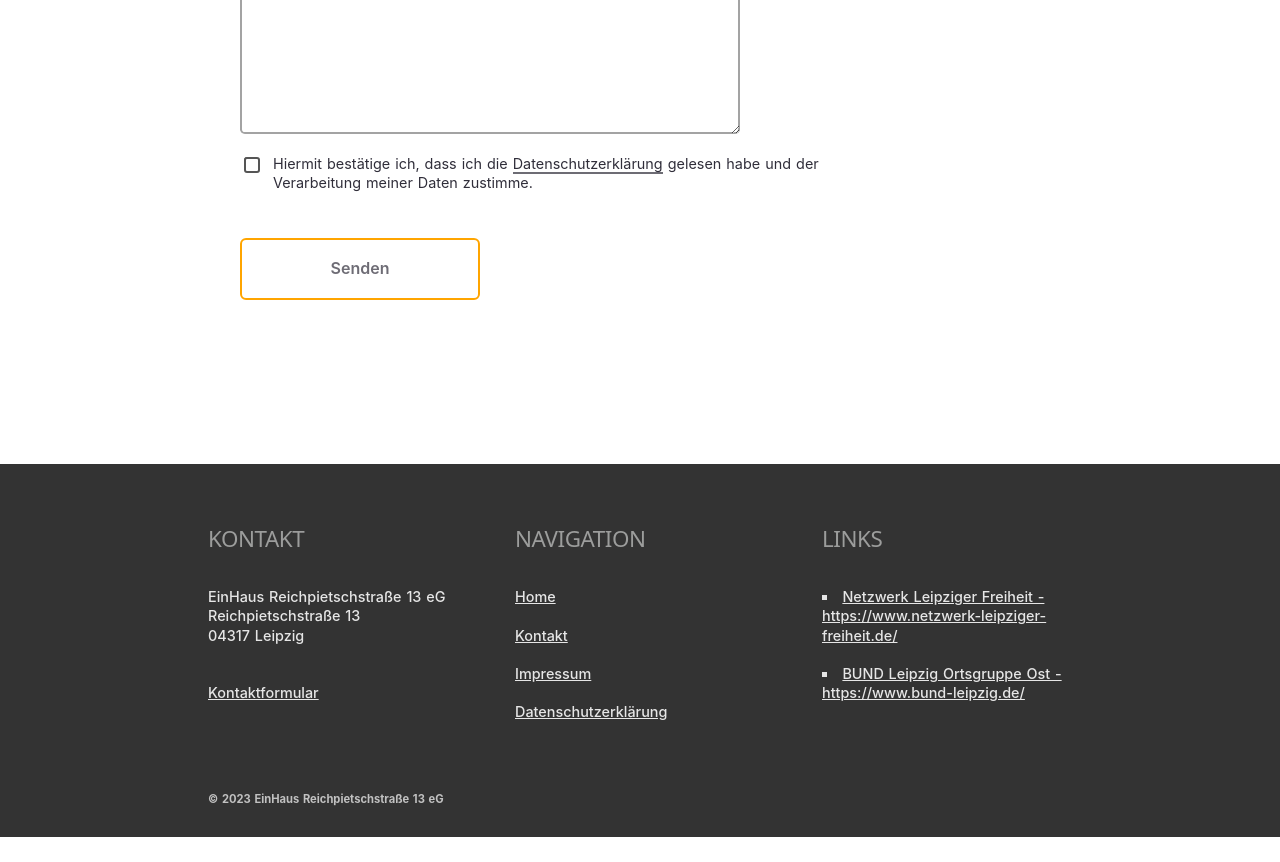
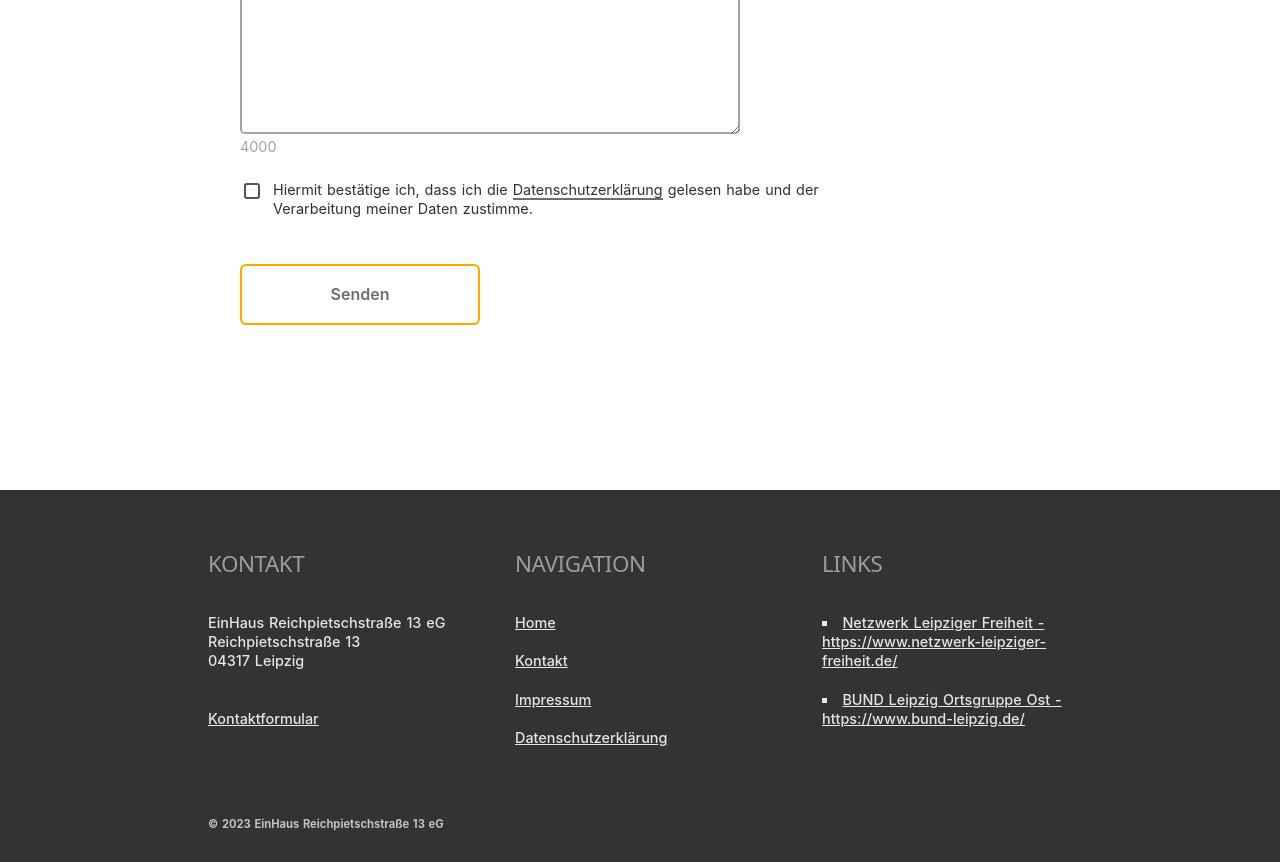
Before and after one commit to 3vincent/einhaus-leipzig, a Nuxt app: page /kontakt in a window 1280 px wide. Shown: the part 860-1722 px from the top of the page. Before the commit the page ends 1697 px from the top, so only its background shows below. Built offline with nearby package versions, Linux system fonts and the light colour scheme.

Commit message:
Add a letter count for the `textarea` form field

```diff
--- a/components/contact-form.vue
+++ b/components/contact-form.vue
@@ -187,6 +187,15 @@ export default {
                 "
               >
               </textarea>
+              <span
+                class="text-counter"
+                :class="{
+                  'warning-color':
+                    message.length > 4000 || (message && message.length < 3),
+                }"
+              >
+                {{ 4000 - message.length }}
+              </span>
             </label>
           </p>
           <p>
@@ -473,4 +482,12 @@ button {
   border-color: var(--warning) !important;
   cursor: not-allowed;
 }
+
+.text-counter {
+  color: var(--main-text-color-light-light);
+}
+
+.warning-color {
+  color: var(--warning);
+}
 </style>
```
